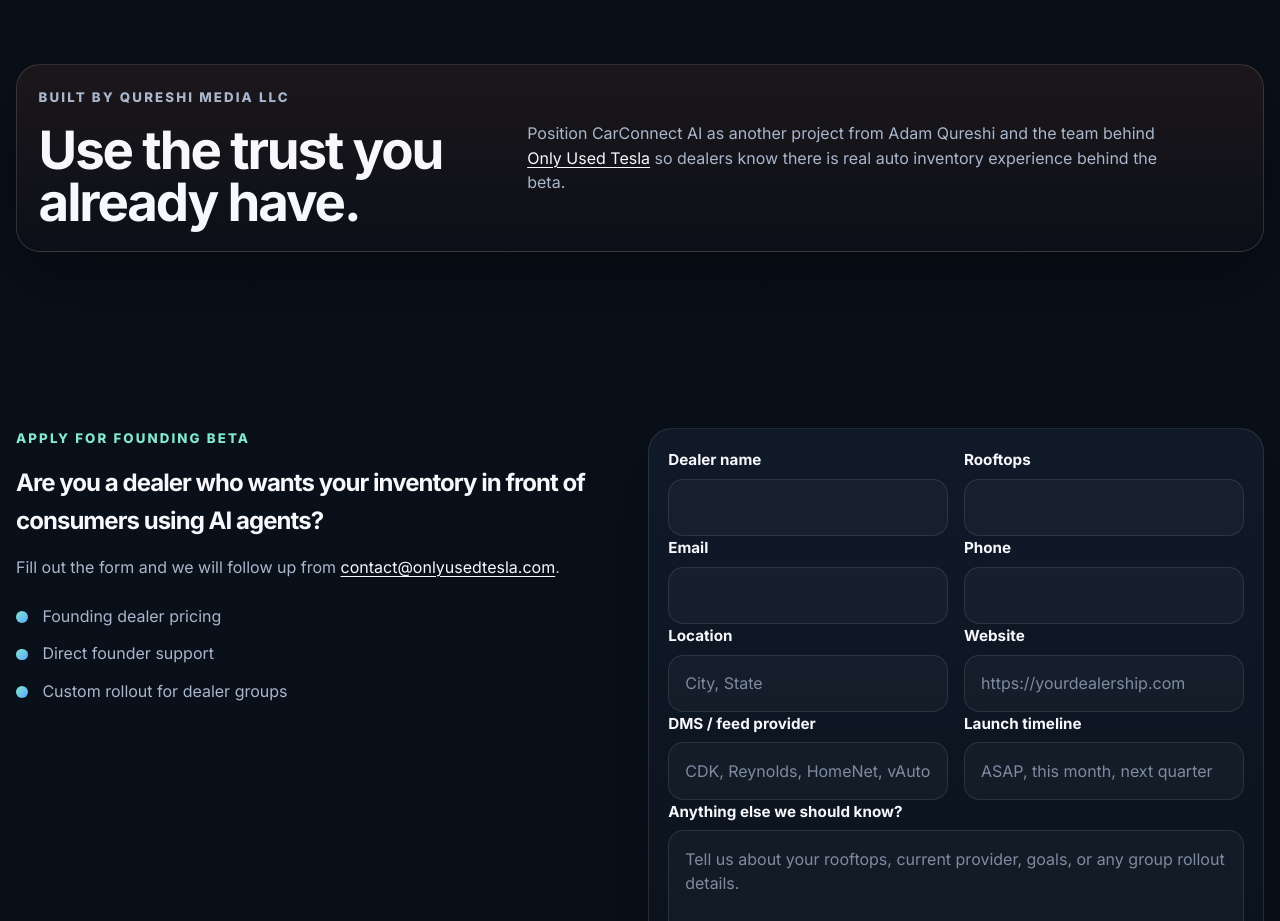
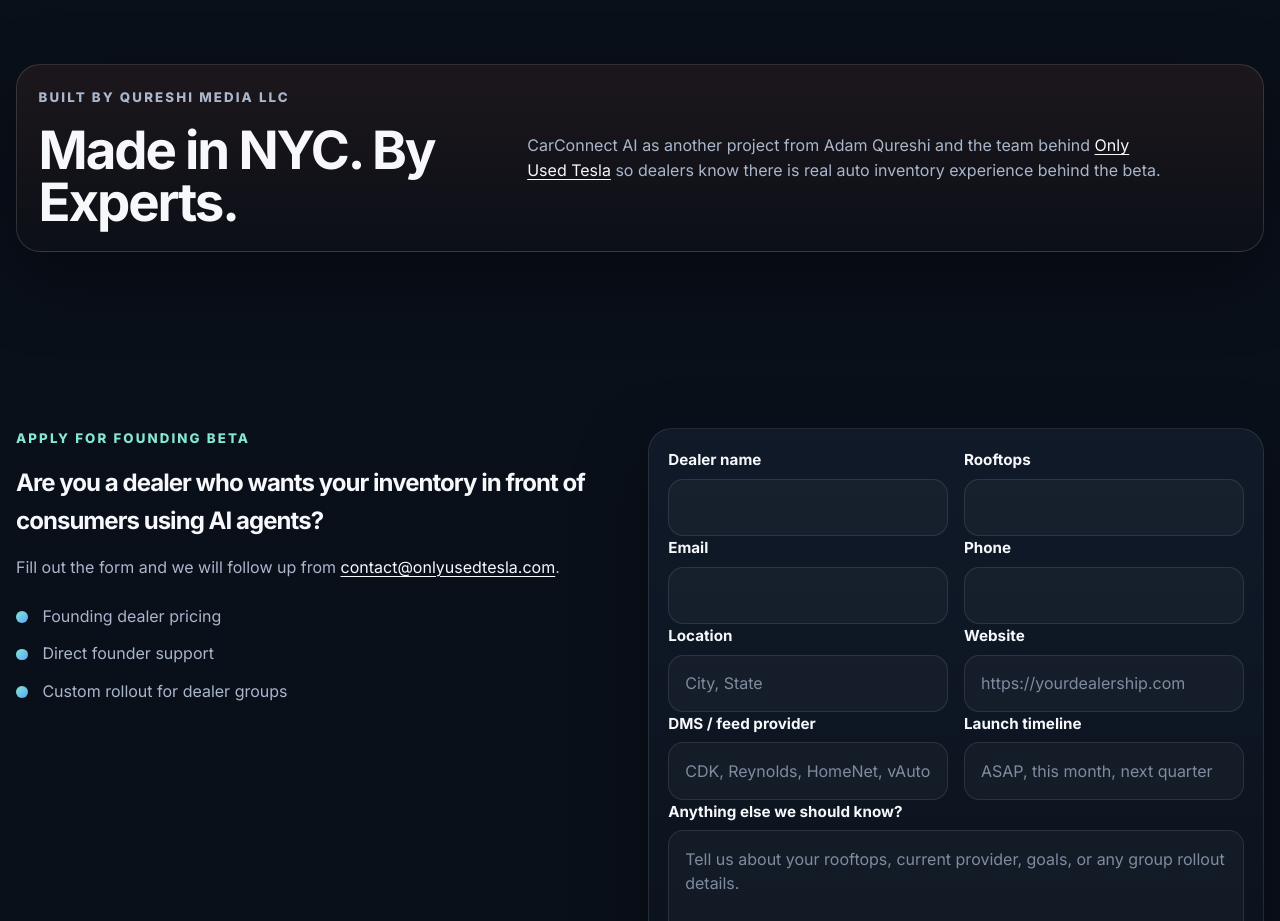
Before and after one commit to adamqureshi/car-connect-ai, a plain HTML site: page index.html in a window 1280 px wide. Shown: the part 4340-5261 px from the top of the page. Drawn offline with Linux system fonts and the light colour scheme.

Commit message:
Update header text in founder strip section

```diff
--- a/index.html
+++ b/index.html
@@ -263,11 +263,11 @@
         <div class="founder-strip card">
           <div class="founder-strip-intro">
             <p class="eyebrow eyebrow-muted">Built by Qureshi Media LLC</p>
-            <h2>Use the trust you already have.</h2>
+            <h2>Made in NYC. By Experts.</h2>
           </div>
           <div class="founder-strip-copy">
             <p>
-              Position CarConnect AI as another project from Adam Qureshi and the team behind
+              CarConnect AI as another project from Adam Qureshi and the team behind
               <a href="https://onlyusedtesla.com/" target="_blank" rel="noreferrer">Only Used Tesla</a> so dealers know there is real auto inventory experience behind the beta.
             </p>
           </div>
```
